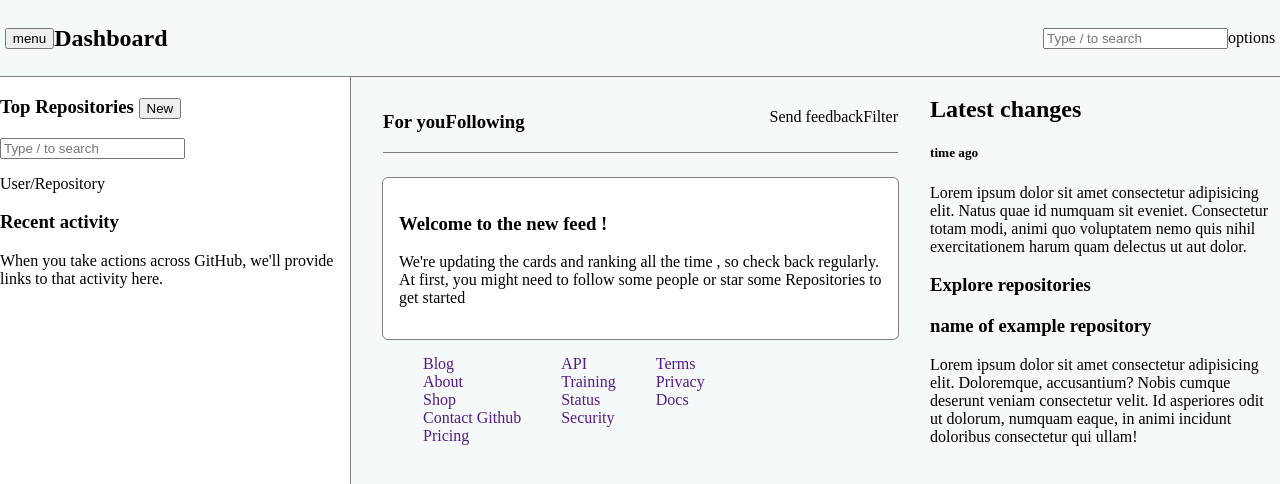
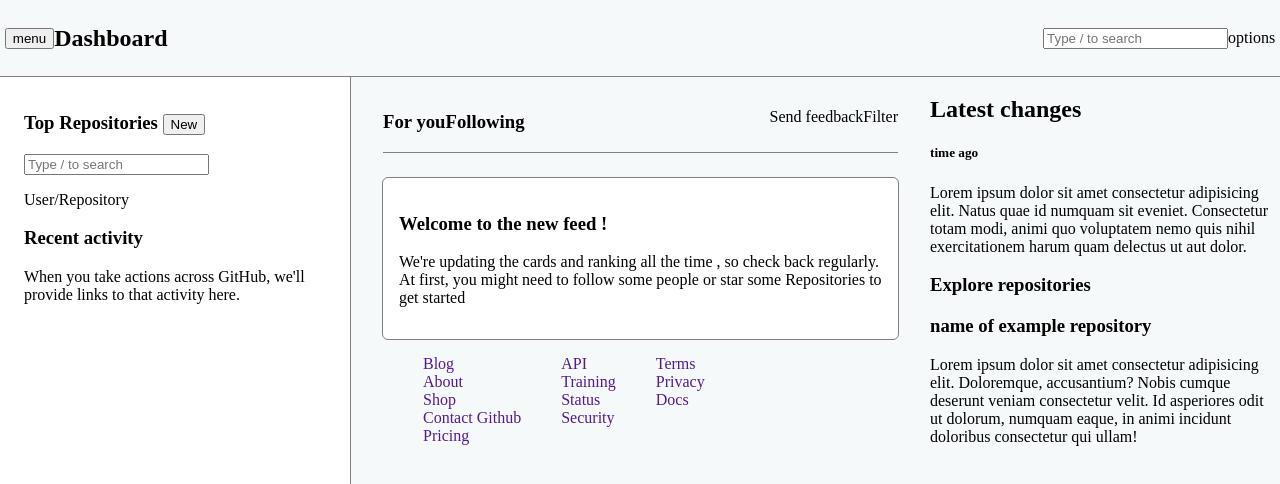
Before and after one commit to Mount-Blanc/githubclone, a React (Vite) app in the folder github/: page / in a window 1280 px wide. Shown: the top 484 px of the page. Built offline with nearby package versions, Linux system fonts and the light colour scheme.

Commit message:
added padding to repository activity aside

```diff
--- a/github/src/App.css
+++ b/github/src/App.css
@@ -35,6 +35,9 @@
   max-width: 350px;
   margin-top: .7px;
   border-right: 1px solid grey;
+}
+.repository-activity-container {
+  padding:16px 24px 0px 24px
 }
 
 main {
```
